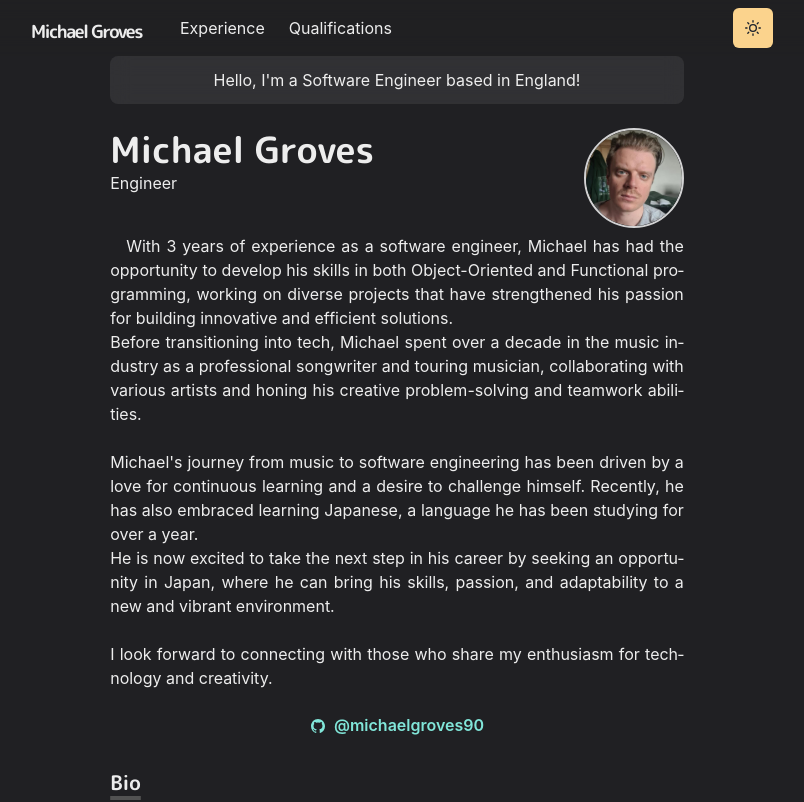
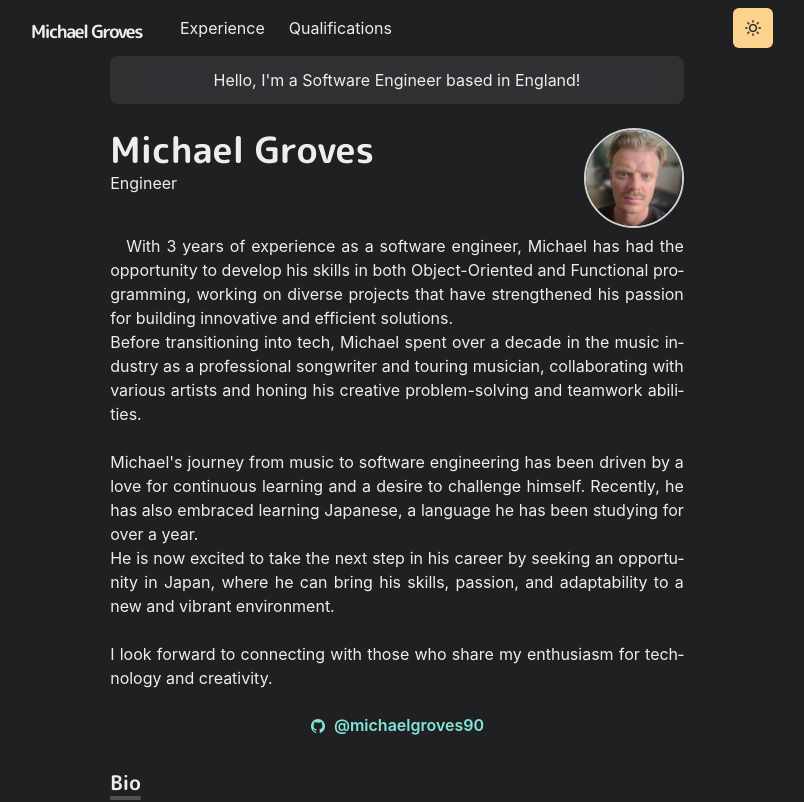
Before and after one commit to michaelgroves90/michael-groves, a Next.js app: page / in a window 1280 px wide. Shown: the top 802 px of the page, without its empty margins (243-1047 px from the left). Built offline with nearby package versions, Linux system fonts and the light colour scheme.

Commit message:
image update

```diff
--- a/pages/index.js
+++ b/pages/index.js
@@ -51,7 +51,7 @@ const Home = () => (
             overflow="hidden"
           >
             <Image
-              src="/images/michael2.jpg"
+              src="/images/michael3.jpg"
               alt="Profile image"
               width="100"
               height="100"
```
Also changed, not shown: public/images/michael3.jpg (added).
